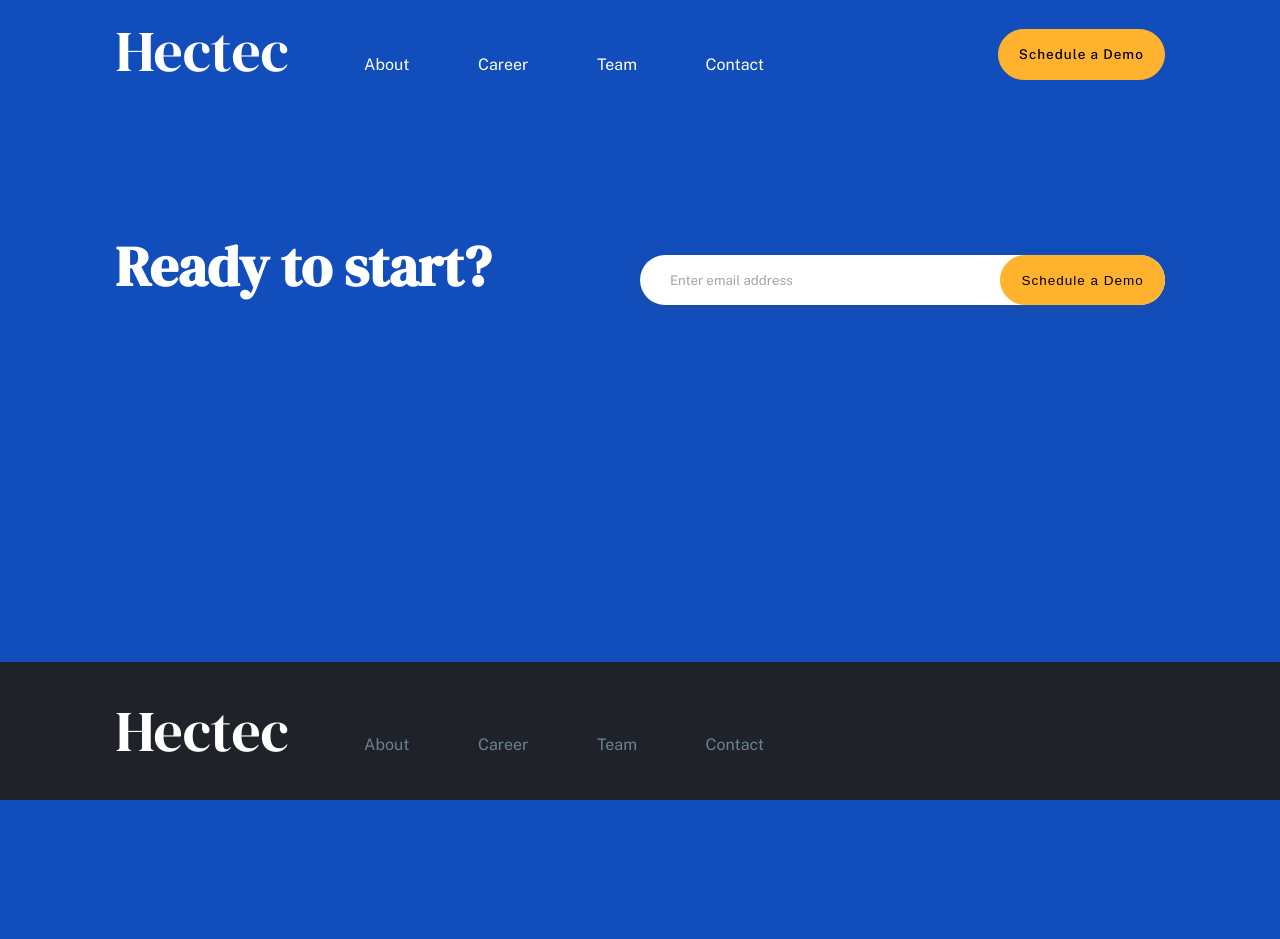
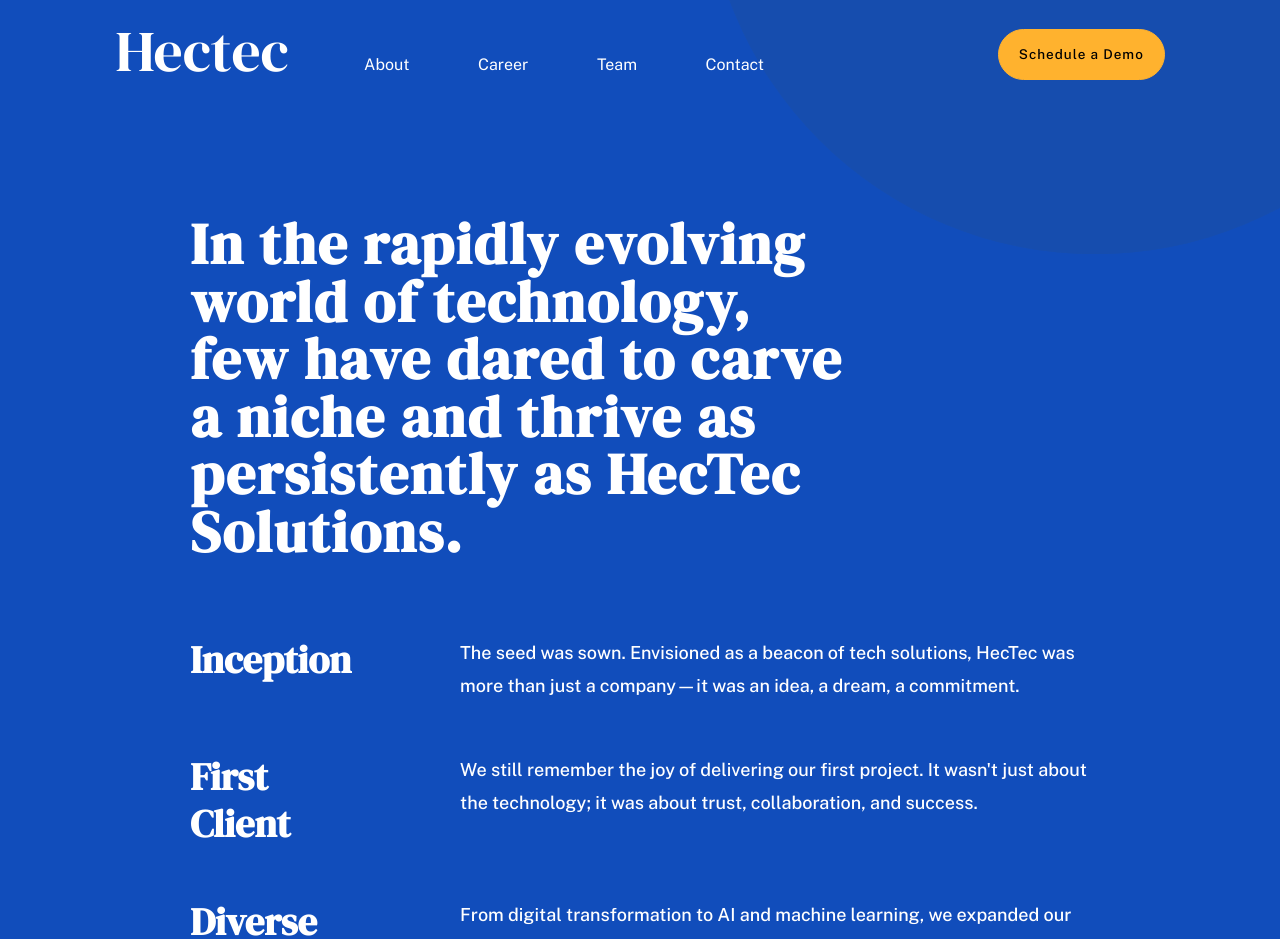
Before and after one commit to Prathamesh-Chavan-232/payapi-fem, a React (Vite) app: page /career in a window 1280 px wide. Shown: the top 939 px of the page. Before the commit the page ends 800 px from the top, so only its background shows below. Built offline with nearby package versions, Linux system fonts and the light colour scheme.

Commit message:
ui-refactor: App attributes Flex items fixed

```diff
--- a/src/App.jsx
+++ b/src/App.jsx
@@ -1,5 +1,5 @@
 import { BrowserRouter as Router, Routes, Route } from 'react-router-dom';
-import { Home, Pricing, About, Contact } from './mainPages';
+import { Home, Pricing, About, Contact, Career } from './mainPages';
 import { Navbar, CTA, Footer } from './components';
 import './App.scss';
 
@@ -9,14 +9,15 @@ const App = () => (
       <Navbar />
       <Routes>
         <Route exact path="/" element={<Home />} />
-        <Route exact path="/pricing" element={<Pricing/>} />
+        <Route exact path="/pricing" element={<Pricing />} />
         <Route exact path="/about" element={<About />} />
+        <Route exact path="/career" element={<Career />} />
         <Route exact path="/contact" element={<Contact />} />
       </Routes>
       <CTA />
       <Footer />
     </div>
-</Router>
+  </Router>
 );
 
 export default App;
--- /dev/null
+++ b/src/components/About/CareerHeader.jsx
@@ -0,0 +1,25 @@
+
+import { AboutCompany } from '../';
+
+
+const CareerHeader = () => (
+    <div className="about__header">
+        <h1 className="about__header__heading alt--title">In the rapidly evolving world of technology, few have dared to carve a niche and thrive as persistently as HecTec Solutions.
+        </h1>
+        <div className="about__header__card__container">
+            <AboutCompany
+                heading="Inception"
+                subheading="The seed was sown. Envisioned as a beacon of tech solutions, HecTec was more than just a company—it was an idea, a dream, a commitment."
+            />
+            <AboutCompany
+                heading="First Client"
+                subheading="We still remember the joy of delivering our first project. It wasn't just about the technology; it was about trust, collaboration, and success."
+            />
+            <AboutCompany
+                heading="Diverse Solutions"
+                subheading="From digital transformation to AI and machine learning, we expanded our expertise, ensuring we stayed ahead of the curve and relevant to our clientele."
+            />
+        </div>
+    </div>
+)
+export default CareerHeader;
--- a/src/components/Home/AppAttributes.jsx
+++ b/src/components/Home/AppAttributes.jsx
@@ -27,18 +27,17 @@ const AppAttributes = () => {
     return (
         <main className="home__main">
             {
-                attributeList.map((item, i) => {
-                    return <div key={i} className="app__attribute">
+                attributeList.map((item, i) =>
+            <div key={i} className="app__attribute">
                 <div className="app__attribute__textbox">
                     <h2 className="app__attribute__textbox__heading">{item.heading}</h2>
                     <p className="app__attribute__textbox__subheading">{item.subheading}</p>
                 </div>
                 <div className="app__attribute__image__container">
-                            <img src={item.img} alt="iPhones showing simple UI of PayAPI mobile app" />
+                    <img src={item.img} alt="Terminal showing simple lines of code" />
                 </div>
             </div>
-                })
-            }
+                )}
             <div className="app__attribute__grid">
                 <Card icon={image.finances} heading="Personal Finances" subheading={financeText} />
                 <Card icon={image.banking} heading="Banking & Coverage" subheading={bankingText} />
--- a/src/components/Shared/Footer.jsx
+++ b/src/components/Shared/Footer.jsx
@@ -7,17 +7,6 @@ const Footer = () => (
             <h1 className='logo'>Hectec</h1>
         </Link>
         <PageLinks />
-        <div className="footer__socials">
-            <a href="#" aria-label="Facebook icon">
-                <i className="fab fa-facebook-square" />
-            </a>
-            <a href="#" aria-label="Twitter icon">
-                <i className="fab fa-twitter" />
-            </a>
-            <a href="#" aria-label="LinkedIn icon">
-                <i className="fab fa-linkedin" />
-            </a>
-        </div>
     </div>
 )
 
--- a/src/components/index.jsx
+++ b/src/components/index.jsx
@@ -6,6 +6,7 @@ export { default as Card } from './Home/AppAttributeCard';
 
 // About
 export { default as AboutHeader } from './About/AboutHeader';
+export { default as CareerHeader } from './About/CareerHeader';
 export { default as AboutCompany } from './About/AboutCompanyCard';
 export { default as AboutBottom } from './About/AboutBottom';
 
--- a/src/mainPages/About.jsx
+++ b/src/mainPages/About.jsx
@@ -1,4 +1,3 @@
-import React from 'react';
 import { AboutHeader, AboutBottom } from '../components';
 import imageDesktop from '../images/about/desktop/image-team-members.jpg';
 import imageMobile from '../images/about/mobile/image-team-members.jpg';
--- /dev/null
+++ b/src/mainPages/Career.jsx
@@ -0,0 +1,11 @@
+
+import { CareerHeader } from '../components';
+
+const Career = () => {
+  return (
+    <div className="page page--about">
+        <CareerHeader/>
+    </div>
+  )
+}
+export default Career
--- a/src/mainPages/index.jsx
+++ b/src/mainPages/index.jsx
@@ -1,4 +1,5 @@
 export { default as Home } from './Home';
 export { default as Pricing } from './Pricing';
 export { default as About } from './About';
+export { default as Career } from './Career';
 export { default as Contact } from './Contact';
--- a/src/styles/Home/_appAttributes.scss
+++ b/src/styles/Home/_appAttributes.scss
@@ -52,6 +52,16 @@
             max-width: 100%;
             max-height: 500px;
             transform: scale(1.5) translateX(3.5%) translateY(4%);
+        }
+    }
+
+    &:nth-of-type(3) {
+        flex-direction: row-reverse;
+        margin-bottom: 100px;
+
+        .app__attribute__image__container img {
+            transform: scale(1.35) translateX(4%);
+            max-width: 100%;
         }
     }
 
@@ -126,6 +136,15 @@
                 text-align: center;
             }
         }
+        &:nth-of-type(3) {
+            flex-direction: column-reverse;
+            margin-bottom: 50px;
+
+            .app__attribute__textbox {
+                transform: translateY(-40px);
+                text-align: center;
+            }
+        }
 
         &:nth-of-type(2) {
             .app__attribute__textbox {
@@ -135,7 +154,7 @@
         }
 
         &:nth-of-type(1) .app__attribute__image__container img,
-        &:nth-of-type(2) .app__attribute__image__container img {
+        &:nth-of-type(2) .app__attribute__image__container img, &:nth-of-type(3) .app__attribute__image__container img {
             transform: scale(1) translateX(5%) translateY(0);
         }
     }
--- a/src/styles/_global.scss
+++ b/src/styles/_global.scss
@@ -37,7 +37,11 @@ button {
     flex-direction: column;
 }
 .logo {
+    font-weight: 500;
     font-size: 3.2em;
-    font-weight: 500;
     @include rwd(700) { font-size: 2em }
 }
+.alt--title {
+    font-size: 3.2em;
+    @include rwd(700) { font-size: 2em }
+}
```
Also changed, not shown: src/mainPages/Team.jsx (added). Lines whose indentation alone changed are shown as unchanged.
